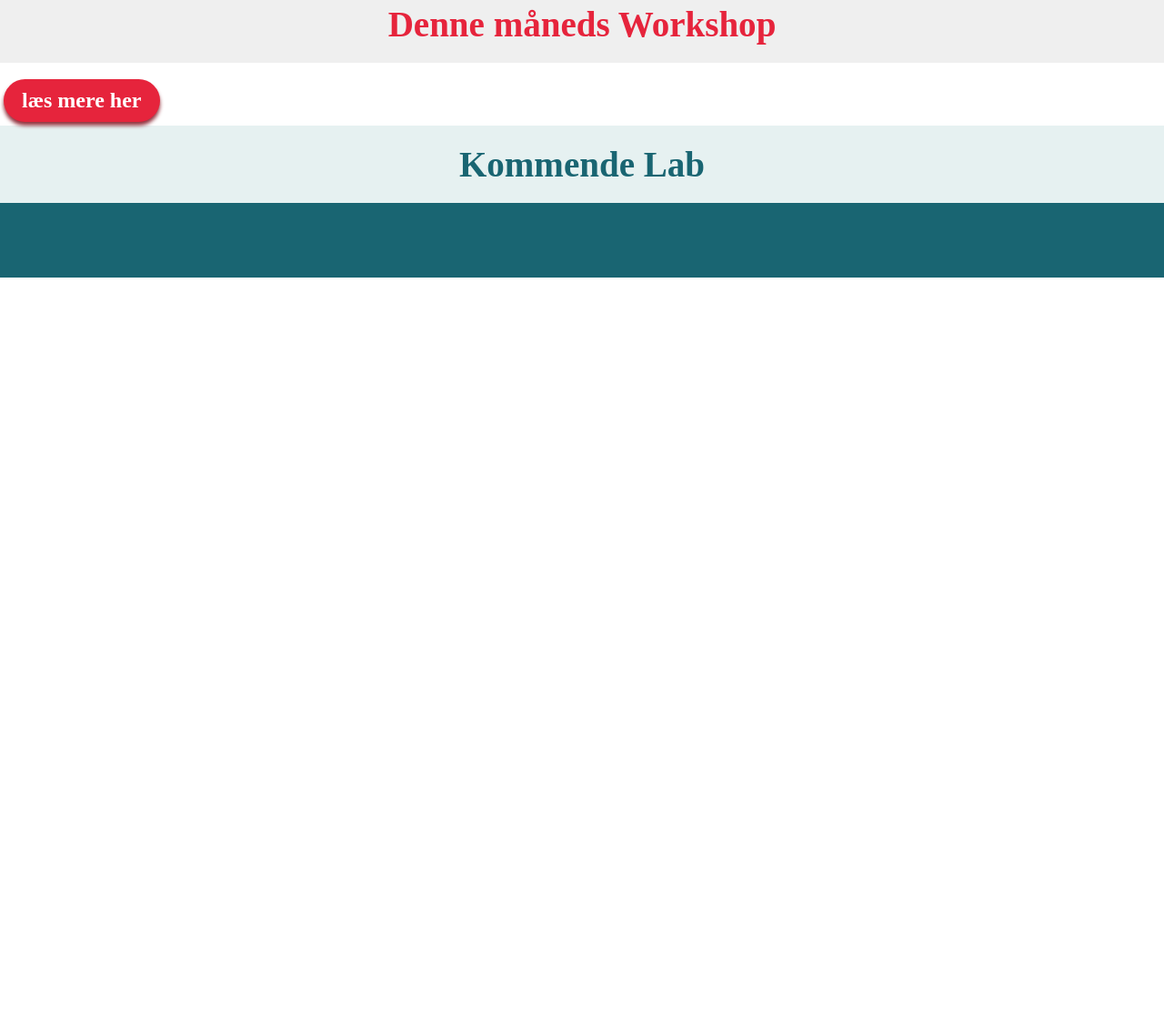
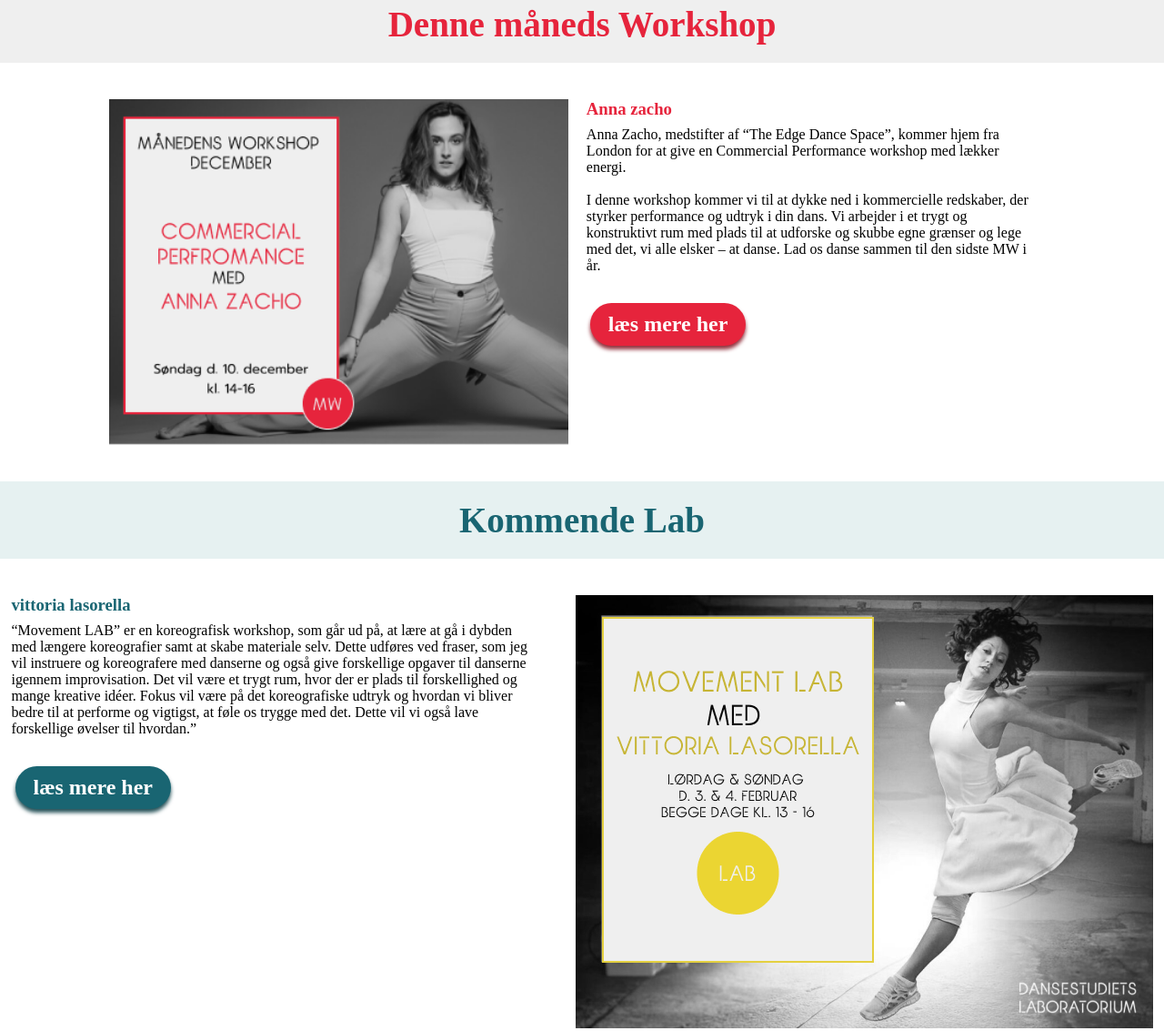
Before and after one commit to CarolineMadsen/dansestuditet_gruppe10, an Astro site: page / in a window 1280 px wide. Shown: the part 840-1973 px from the top of the page at 91% size. Before the commit the page ends 1145 px from the top, so only its background shows below. Built offline with nearby package versions, Linux system fonts and the light colour scheme; Astro itself is replaced by a stand-in of ours.

Commit message:
sektioner færdige

```diff
--- a/src/components/LabSection.astro
+++ b/src/components/LabSection.astro
@@ -1,7 +1,99 @@
 ---
 import SectionHeadlineBanner from "./SectionHeadlineBanner.astro";
+import Button from "./Button.astro";
 ---
 
 <section id="LabSection">
   <SectionHeadlineBanner headline="Kommende Lab" type="Lab" />
+  <div class="grid2x1">
+    <div class="content">
+      <div class="text">
+        <h3>vittoria lasorella</h3>
+        <p>
+          “Movement LAB” er en koreografisk workshop, som går ud på, at lære at gå i dybden med længere koreografier samt at skabe materiale selv. Dette udføres ved fraser, som jeg vil instruere og koreografere med danserne og også give forskellige
+          opgaver til danserne igennem improvisation. Det vil være et trygt rum, hvor der er plads til forskellighed og mange kreative idéer. Fokus vil være på det koreografiske udtryk og hvordan vi bliver bedre til at performe og vigtigst, at føle
+          os trygge med det. Dette vil vi også lave forskellige øvelser til hvordan.”
+        </p>
+      </div>
+      <Button buttonLabel="læs mere her" variant="primaryPetroleum" />
+    </div>
+    <img src="/assets/images/Lab.png" alt="Billede af instruktør for denne måneds workshop: Anna Zacho" />
+  </div>
 </section>
+
+<style>
+  #LabSection {
+    width: 100vw;
+    display: flex;
+    padding-bottom: 0px;
+    flex-direction: column;
+    align-items: center;
+    gap: 20px;
+  }
+  .grid2x1 {
+    display: flex;
+    width: 100%;
+    flex-direction: column;
+    align-items: center;
+    gap: 20px;
+  }
+
+  img {
+    width: 100vw;
+  }
+
+  .content {
+    display: flex;
+    flex-direction: column;
+    align-items: center;
+    gap: 20px;
+    padding: 0px 20px 40px;
+  }
+
+  .text {
+    display: flex;
+    flex-direction: column;
+    align-items: flex-start;
+    gap: 8px;
+  }
+
+  h3 {
+    color: var(--Text-color-petroleum);
+  }
+
+  p {
+    max-width: 580px;
+  }
+
+  /* ---------- Tablet format ---------- */
+  @media (min-width: 478px) {
+    .grid2x1 {
+      width: fit-content;
+    }
+    .content {
+      align-items: flex-start;
+    }
+    img {
+      width: 100%;
+    }
+  }
+
+  /* ---------- Desktop format ---------- */
+  @media (min-width: 991px) {
+    #LabSection {
+      gap: 0;
+    }
+    .grid2x1 {
+      max-width: 1260px;
+      flex-direction: row;
+      align-items: flex-start;
+      margin: 40px 0;
+    }
+    .content {
+      width: 100%;
+      max-width: fit-content;
+      padding: 0px 20px 0 0;
+      gap: 32px;
+    }
+  }
+</style>
--- a/src/components/MWSection.astro
+++ b/src/components/MWSection.astro
@@ -6,19 +6,94 @@
 <section id="MWsection">
   <SectionHeadlineBanner headline="Denne måneds Workshop" type="MW" />
   <div class="grid2x1">
-    <img src="" alt="" />
+    <img src="/assets/images/MW.png" alt="Billede af instruktør for denne måneds workshop: Anna Zacho" />
     <div class="content">
-      <h3></h3>
-      <p></p>
-      <div class="flex">
-        <Button buttonLabel="læs mere her" variant="primaryRed" />
+      <div class="text">
+        <h3>Anna zacho</h3>
+        <p>
+          Anna Zacho, medstifter af “The Edge Dance Space”, kommer hjem fra London for at give en Commercial Performance workshop med lækker energi. <br /><br />
+           I denne workshop kommer vi til at dykke ned i kommercielle redskaber, der styrker performance og udtryk i din dans. Vi arbejder i et trygt og konstruktivt rum med plads til at udforske og skubbe egne grænser og lege med det, vi alle elsker
+          – at danse. Lad os danse sammen til den sidste MW i år.
+        </p>
       </div>
+      <Button buttonLabel="læs mere her" variant="primaryRed" />
     </div>
   </div>
 </section>
 
 <style>
-  .flex {
+  #MWsection {
+    width: 100vw;
     display: flex;
+    padding-bottom: 0px;
+    flex-direction: column;
+    align-items: center;
+    gap: 20px;
+  }
+  .grid2x1 {
+    display: flex;
+    width: 100%;
+    flex-direction: column;
+    align-items: center;
+    gap: 20px;
+  }
+
+  img {
+    width: 100vw;
+  }
+
+  .content {
+    display: flex;
+    flex-direction: column;
+    align-items: center;
+    gap: 20px;
+    padding: 0px 20px 40px;
+  }
+
+  .text {
+    display: flex;
+    flex-direction: column;
+    align-items: flex-start;
+    gap: 8px;
+  }
+
+  h3 {
+    color: var(--Text-color-red);
+  }
+
+  p {
+    max-width: 580px;
+  }
+
+  /* ---------- Tablet format ---------- */
+  @media (min-width: 478px) {
+    .grid2x1 {
+      width: fit-content;
+    }
+    .content {
+      align-items: flex-start;
+    }
+    img {
+      width: 100%;
+    }
+  }
+
+  /* ---------- Desktop format ---------- */
+  @media (min-width: 991px) {
+    #MWsection {
+      gap: 0;
+    }
+    .grid2x1 {
+      max-width: 1260px;
+      flex-direction: row;
+      align-items: flex-start;
+      margin: 40px 0;
+    }
+    .content {
+      width: 100%;
+      max-width: fit-content;
+      padding: 0px 20px 0 0;
+      gap: 32px;
+    }
   }
 </style>
```
